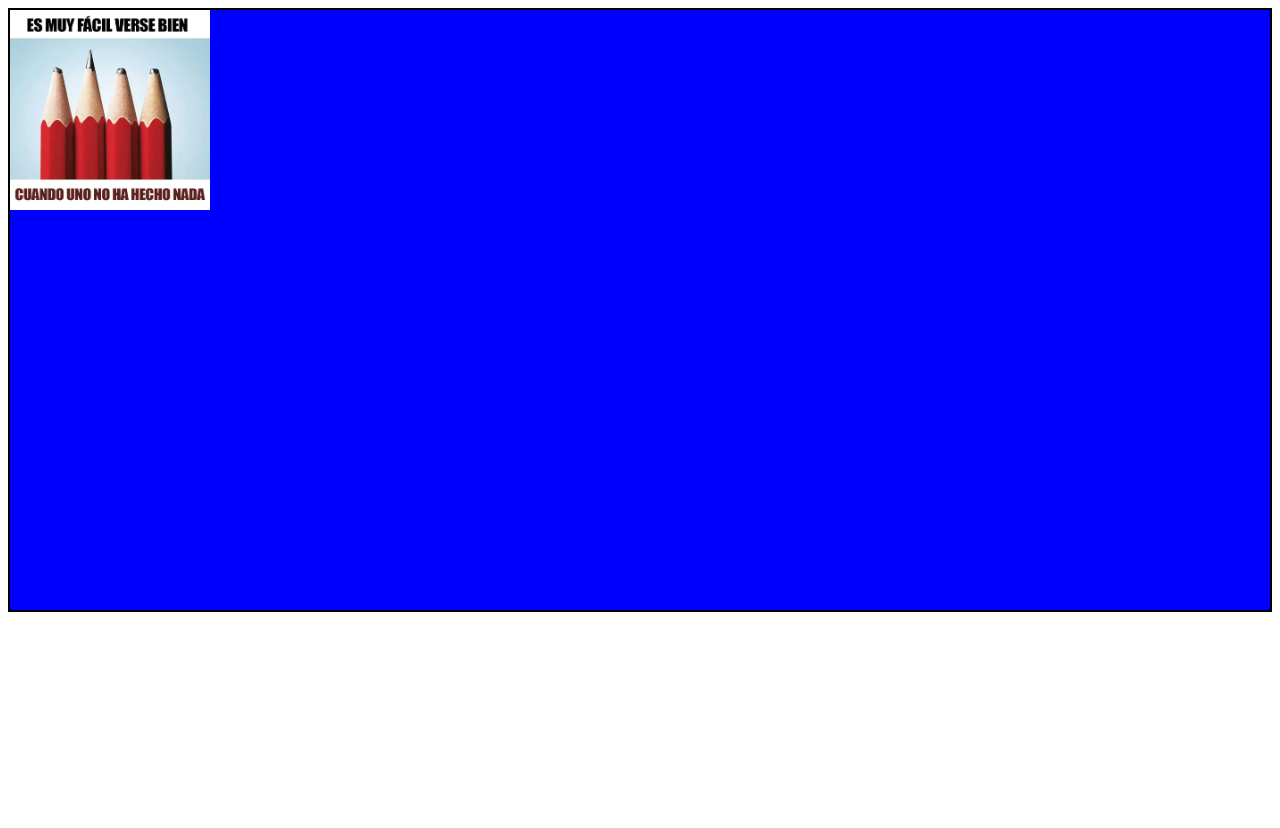
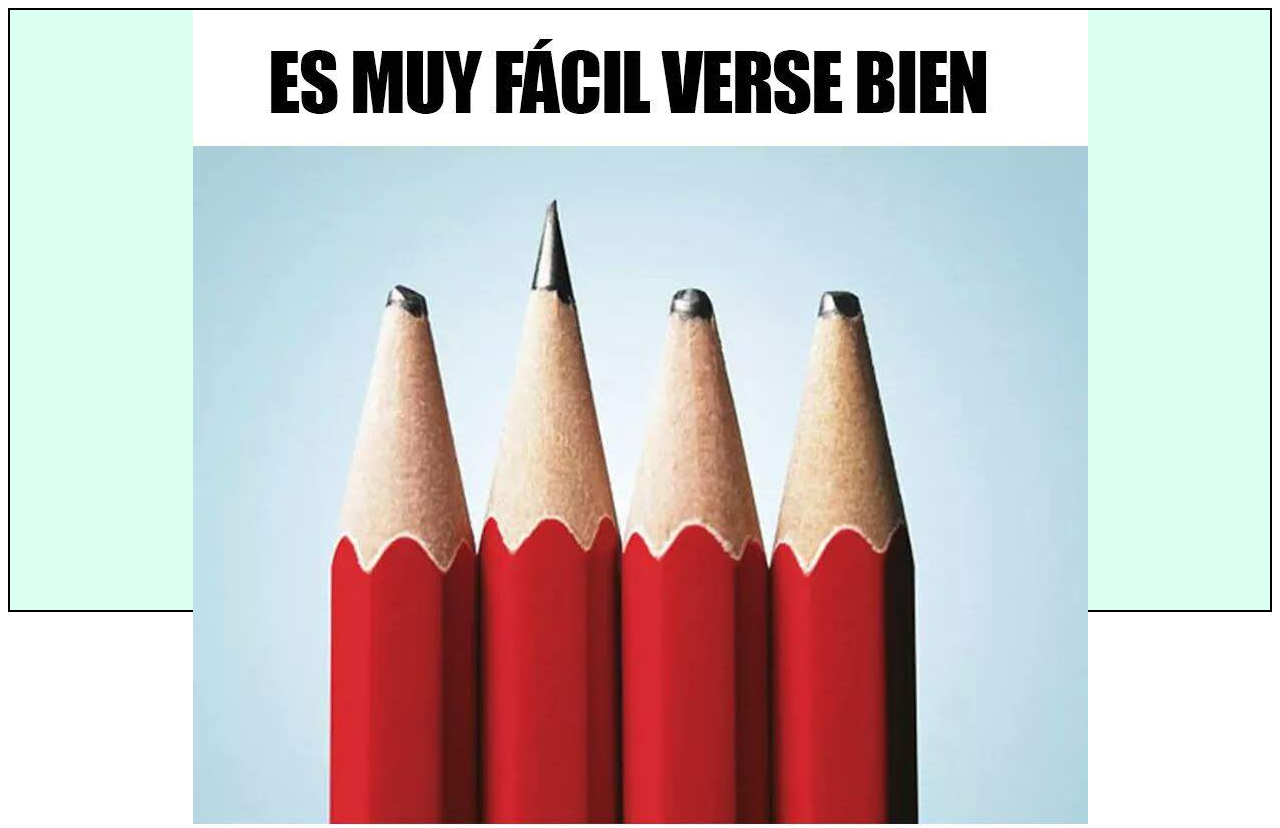
Before and after one commit to lpizarro2391/CSS3-CSS3-Animation-y-Propiedades-keyframes, a plain HTML site: page index.html in a window 1280 px wide. Shown: the top 828 px of the page. Before the commit the page ends 800 px from the top, so only its background shows below. Drawn offline with Linux system fonts and the light colour scheme.

Commit message:
mi animacion, usamos Webkit ya que los kwyframes no son soportados por todos los navegadores.

```diff
--- a/index.html
+++ b/index.html
@@ -10,19 +10,19 @@
         height: 600px;
         border: 2px solid;
         margin: 0 auto;
-        background-color:blue;
+        background-color:#DBFFF1;
+        text-align: center;
         transition:background 1s;
       }
-      #contenedor img {
-        width: 200px;
-        height: 200px;
-        transition-property: width, height;
-        transition-duration:2s,4s;
+      @-webkit-keyframes miAnimacion{
+        from{
+          transform: rotate(45deg);
+        }
+        to{
+          height: 0;
+        }
       }
-      #contenedor img:hover{
-        width:100%;
-        height:100%;
-      }
+
     </style>
   </head>
   <body>
```
